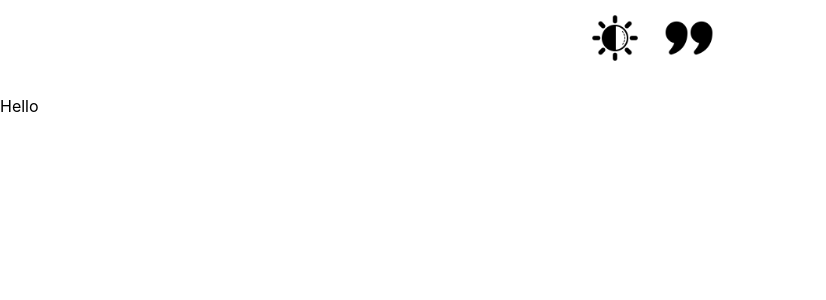
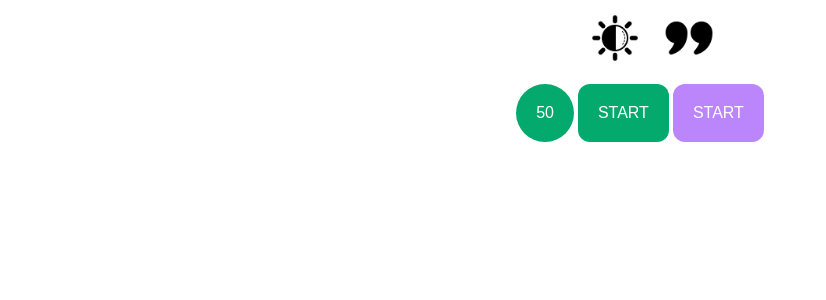
Before and after one commit to richujain/Timer, a React (Create React App) app: page / in a window 1280 px wide. Shown: the top 300 px of the page, without its empty margins (0-826 px from the left). Built offline with nearby package versions, Linux system fonts and the light colour scheme.

Commit message:
Few buttons and images added.

```diff
--- a/package.json
+++ b/package.json
@@ -3,11 +3,13 @@
   "version": "0.1.0",
   "private": true,
   "dependencies": {
+    "@reduxjs/toolkit": "^1.8.5",
     "@testing-library/jest-dom": "^5.16.5",
     "@testing-library/react": "^13.3.0",
     "@testing-library/user-event": "^13.5.0",
     "react": "^18.2.0",
     "react-dom": "^18.2.0",
+    "react-redux": "^8.0.2",
     "react-scripts": "5.0.1",
     "web-vitals": "^2.1.4"
   },
--- a/src/App.js
+++ b/src/App.js
@@ -1,6 +1,7 @@
 import "./App.css";
 import React, { useState } from "react";
 import MainNavigation from "./components/Navigation/MainNavigation";
+import Timer from "./components/Timer/Timer";
 
 function App() {
   const [isLight, setIsLight] = useState(true);
@@ -23,8 +24,7 @@ function App() {
         onColorThemeHandler={colorThemeHandler}
         onShowQuotesHandler={showQuotesHandler}
       />
-
-      <p>Hello</p>
+      <Timer/>
     </div>
   );
 }
--- a/src/components/Navigation/MainNavigation.js
+++ b/src/components/Navigation/MainNavigation.js
@@ -4,7 +4,6 @@ export default function MainNavigation(props) {
   const [showLightButton, setShowLightButton] = useState(true);
   const [showActiveQuote, setShowActiveQuote] = useState(false);
   const lightButtonHandler = () => {
-    console.log(showLightButton)
     props.onColorThemeHandler(!showLightButton);
     setShowLightButton((showLightButton) => !showLightButton)
   };
--- /dev/null
+++ b/src/components/Timer/Timer.module.css
@@ -0,0 +1,21 @@
+.button {
+  background-color: #04aa6d;
+  border: none;
+  color: white;
+  padding: 20px;
+  text-align: center;
+  text-decoration: none;
+  display: inline-block;
+  font-size: 16px;
+  margin: 4px 2px;
+}
+.buttonRoundedCorner {
+  border-radius: 12px;
+}
+.buttonCircle {
+  border-radius: 100%;
+}
+
+.div {
+  text-align: center;
+}
--- a/src/components/Timer/timer.js
+++ b/src/components/Timer/timer.js
@@ -1,7 +1,21 @@
-import React from 'react'
+import React, { useState } from 'react'
+import classes from './Timer.module.css'
+export default function Timer() {
+    const [timer, setTimer] = useState()
 
-export default function timer() {
   return (
-    <div>timer</div>
+    <div className={classes.div}>
+        <button className={`${classes.button} ${classes.buttonCircle}`}>
+        50
+        </button>
+        <button className={`${classes.button} ${classes.buttonRoundedCorner}`}>
+        START
+        </button>
+        <button style={{ backgroundColor: '#BB86FC' }} className={`${classes.button} ${classes.buttonRoundedCorner}`}>
+        START
+        </button>
+
+
+    </div>
   )
 }
```
Also changed, not shown: src/store/index.js (added, +8 -0 lines), src/store/timer.js (added, +37 -0 lines), 1 other file (tests, documents, lock files or other folders).
